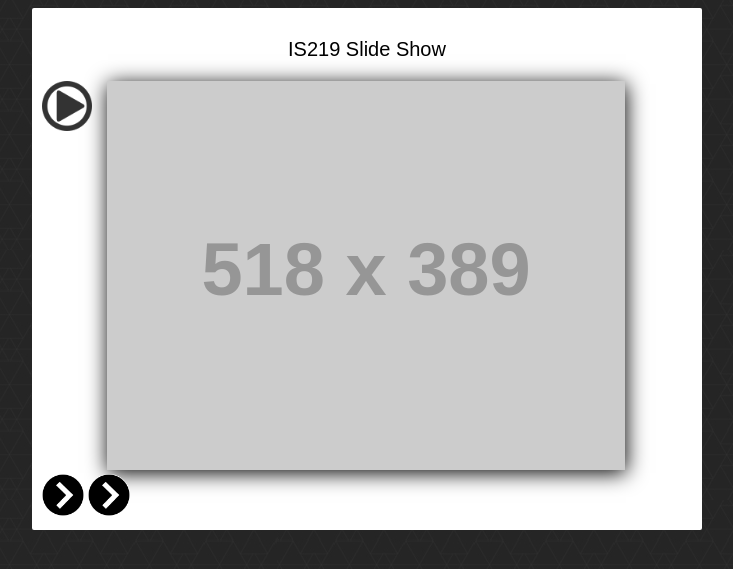
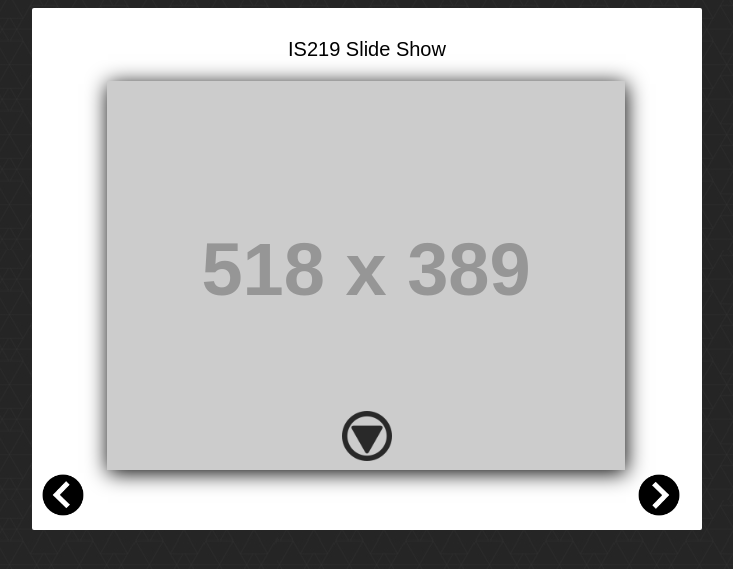
Before and after one commit to KumTou/is219s16lam-p2, a PHP site: page /index.html in a window 1280 px wide. Shown: the top 569 px of the page, without its empty margins (273-1006 px from the left). Run offline with PHP 8.4, Linux system fonts and the light colour scheme; grey boxes labelled with a size stand in for pictures from a placeholder-image service; some libraries are stand-ins or nearby versions.

Commit message:
fixed alignment of arrows

```diff
--- a/css/style.css
+++ b/css/style.css
@@ -31,6 +31,8 @@ body {
 	z-index: 3;
 	opacity: .8;
 	top: 0px;
+	margin-top:330px;
+	margin-left:300px
 }
 
 .thumbnail {
@@ -54,11 +56,19 @@ body {
 	width: 42px;
 }
 
+#prevPhoto:hover{
+	opacity:0.5;
+}
+
 #nextPhoto {
 	height: 42px;
 	width: 42px;
+	margin-left: 550px;
 }
 
+#nextPhoto:hover{
+	opacity:0.5;
+}
 .details p {
 	margin-top: 20px;
 }
@@ -70,12 +80,24 @@ body {
 
 /*Add CSS styles to rotate the element 90deg
 Make it animate nicely. You'll need CSS3 for this*/
-.rot90 {}
+.rot90 {
+	-ms-transform: rotate(90deg); /* IE 9 */
+    -webkit-transform: rotate(90deg); /* Chrome, Safari, Opera */
+    transform: rotate(90deg);
+}
 
 /*Add CSS styles to rotate the element 180deg
 Make it animate nicely. You'll need CSS3 for this*/
-.rot180 {}
+.rot180 {
+	-ms-transform: rotate(180deg); /* IE 9 */
+    -webkit-transform: rotate(180deg); /* Chrome, Safari, Opera */
+    transform: rotate(180deg);
+}
 
 /*Add CSS styles to rotate the element 270deg
 Make it animate nicely. You'll need CSS3 for this*/
-.rot270 {}
+.rot270 {
+	-ms-transform: rotate(270deg); /* IE 9 */
+    -webkit-transform: rotate(270deg); /* Chrome, Safari, Opera */
+    transform: rotate(270deg);
+}
```
